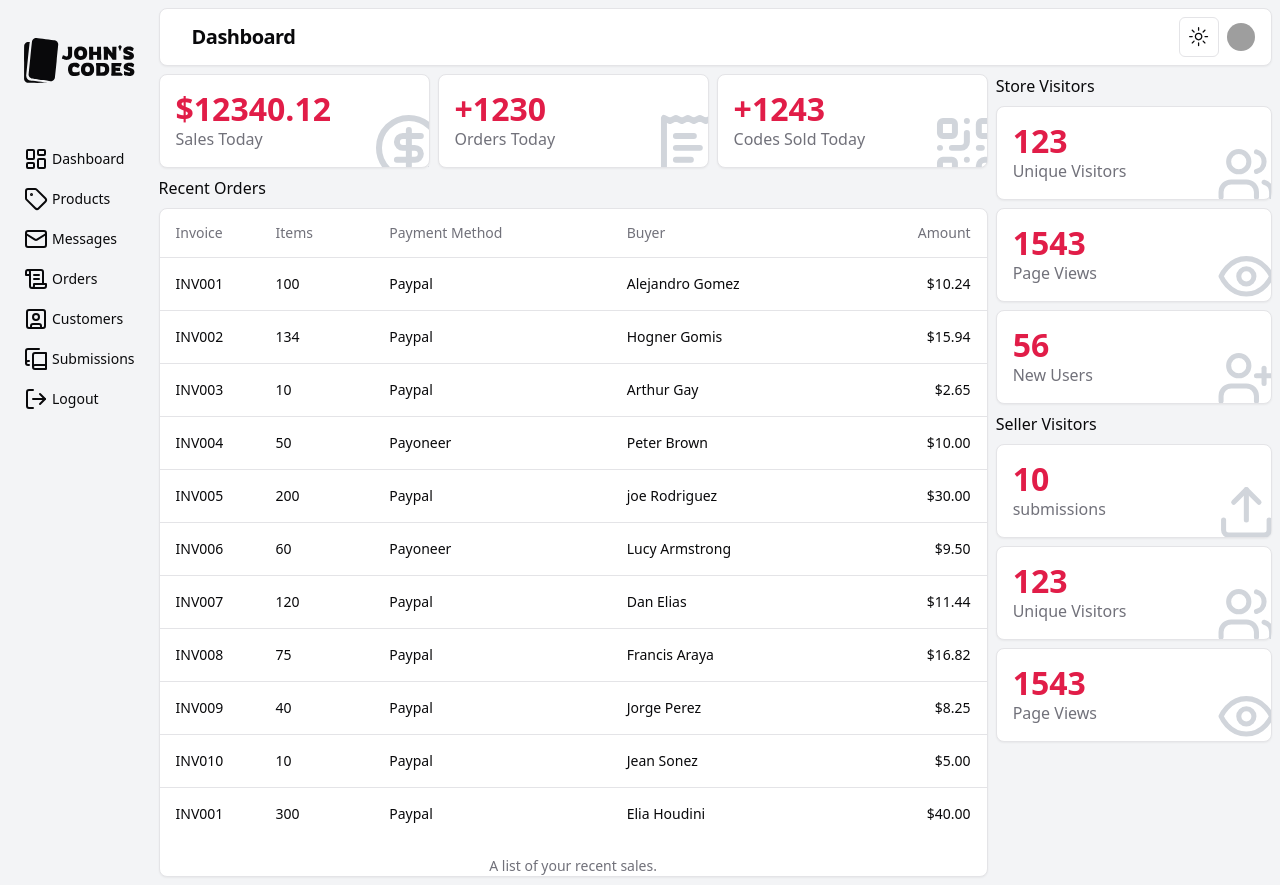
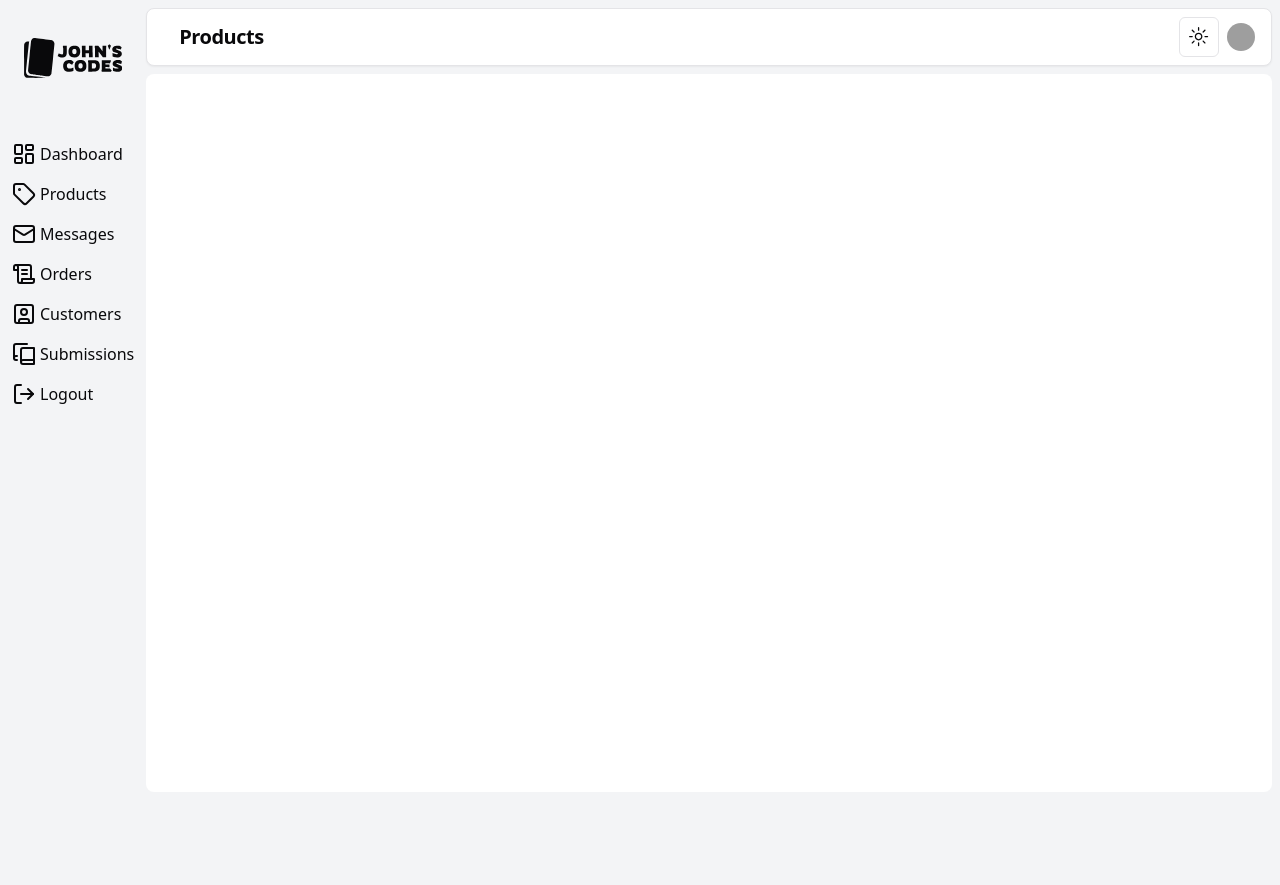
Before and after one commit to betajohn/eCommerce-Admin-Dashboard, a Next.js app: page /admin in a window 1280 px wide. After the commit the page ends 800 px from the top, so only its background shows below. Built offline with nearby package versions, Linux system fonts and the light colour scheme; grey boxes are pictures that could not be loaded.

Commit message:
Savepoint before implementing Products searchbar

```diff
--- a/src/app/layout.tsx
+++ b/src/app/layout.tsx
@@ -17,8 +17,8 @@ export default function RootLayout({
   children: React.ReactNode;
 }>) {
   return (
-    <html lang="en" className="min-h-full">
-      <body className="h-full min-w-80 max-w-7xl m-auto bg-gray-100 dark:bg-gray-800">
+    <html lang="en" className="min-h-screen">
+      <body className="min-h-full min-w-80 max-w-7xl m-auto bg-gray-100 dark:bg-gray-800">
         <ThemeProvider
           attribute="class"
           defaultTheme="system"
--- a/src/components/admin/AdminDashboard.tsx
+++ b/src/components/admin/AdminDashboard.tsx
@@ -3,16 +3,24 @@ import Aside from './Aside';
 import DBHead from './DBHead';
 import DBBody from './DBBody';
 import { useState } from 'react';
+import ProductsBody from '@/components/admin/products/ProductsBody';
 
 export default function AdminDashboard() {
   const [show, setShow] = useState(false);
+  const [panel, setPanel] = useState('Products');
 
   return (
-    <div className="h-full p-2 flex justify-center gap-2">
-      {!show && <Aside />}
-      <div className="flex flex-col items-center justify-center h-full w-full gap-2">
-        <DBHead setShow={setShow} show={show} />
-        <DBBody />
+    <div className="min-h-screen p-2 flex justify-center gap-2">
+      {!show && <Aside setPanel={setPanel} />}
+      <div className="flex flex-col items-center min-h-full w-full gap-2">
+        <DBHead
+          setShow={setShow}
+          show={show}
+          setPanel={setPanel}
+          panel={panel}
+        />
+        {panel === 'Dashboard' && <DBBody />}
+        {panel === 'Products' && <ProductsBody />}
       </div>
     </div>
   );
--- a/src/components/admin/Aside.tsx
+++ b/src/components/admin/Aside.tsx
@@ -11,6 +11,7 @@ import {
 import { Button } from '@/components/ui/button';
 import { ReactNode } from 'react';
 import Logo from '/public/images/JohnsSVG.svg';
+import { Dispatch, SetStateAction } from 'react';
 
 interface menuItem {
   icon: LucideIcon;
@@ -48,16 +49,28 @@ const menuBtns: menuItem[] = [
   },
 ];
 
-export function asideContent(sheet: boolean): ReactNode {
+export function asideContent(
+  showInSheet: boolean,
+  setPanel: Dispatch<SetStateAction<string>>
+): ReactNode {
   return (
     <div className="flex flex-col h-full items-start justify-start py-2.5">
       <div className="w-full mb-10 object-cover px-6 sm:px-0 lg:p-4">
         <Logo className="mx-auto mt-1" />
       </div>
       {menuBtns.map((btn) => (
-        <Button variant="ghost" key={btn.description} className="gap-1">
+        <Button
+          variant="ghost"
+          key={btn.description}
+          onClick={() => setPanel(btn.description)}
+          className="gap-1 px-1"
+        >
           <btn.icon className="w-6" />
-          <span className={`${sheet === false && 'hidden xl:flex'}`}>
+          <span
+            className={`${
+              showInSheet === false && 'hidden lg:flex text-xs xl:text-base'
+            }`}
+          >
             {btn.description}
           </span>
         </Button>
@@ -66,10 +79,14 @@ export function asideContent(sheet: boolean): ReactNode {
   );
 }
 
-export default function Aside() {
+export default function Aside({
+  setPanel,
+}: {
+  setPanel: Dispatch<SetStateAction<string>>;
+}) {
   return (
     <aside className="hidden sm:flex h-full text-card-foreground">
-      {asideContent(false)}
+      {asideContent(false, setPanel)}
     </aside>
   );
 }
--- a/src/components/admin/DBHead.tsx
+++ b/src/components/admin/DBHead.tsx
@@ -15,32 +15,36 @@ import { ModeToggle } from '../ModeToggle';
 import { Card, CardHeader, CardTitle } from '../ui/card';
 
 interface AsideProps {
+  setPanel: Dispatch<SetStateAction<string>>;
+  setShow: Dispatch<SetStateAction<boolean>>;
   show: boolean;
-  setShow: Dispatch<SetStateAction<boolean>>;
+  panel: string;
 }
 
-export default function DBHead({ show, setShow }: AsideProps) {
-  function x() {
-    setShow(true);
-  }
-  function y() {
-    setShow(false);
-  }
+export default function DBHead({ setPanel, panel, setShow, show }: AsideProps) {
   return (
     <div className="w-full flex items-center justify-between rounded-lg border bg-card text-card-foreground shadow-sm p-2">
       <div className="flex justify-center items-center">
         <Sheet>
           <SheetTrigger asChild>
-            <Button onClick={x} variant="ghost" className="sm:hidden p-0">
+            <Button
+              onClick={() => setShow(true)}
+              variant="ghost"
+              className="sm:hidden p-0"
+            >
               <Menu className="w-8" />
             </Button>
           </SheetTrigger>
-          <SheetContent side="left" onCloseAutoFocus={y} className="w-auto">
-            {asideContent(true)}
+          <SheetContent
+            side="left"
+            onCloseAutoFocus={() => setShow(false)}
+            className="w-auto"
+          >
+            {asideContent(true, setPanel)}
           </SheetContent>
         </Sheet>
         <CardHeader className="py-0">
-          <CardTitle className="text-xl">Dashboard</CardTitle>
+          <CardTitle className="text-xl">{panel}</CardTitle>
         </CardHeader>
       </div>
       <div className="flex justify-center items-center gap-2 px-2">
--- a/src/components/admin/dashboard/TopThree.tsx
+++ b/src/components/admin/dashboard/TopThree.tsx
@@ -41,7 +41,7 @@ export default function TopThree() {
       {cards.map((c) => (
         <article
           key={c.title}
-          className="relative rounded-lg border bg-card text-card-foreground shadow-sm w-full flex flex-col p-4"
+          className="relative rounded-lg bg-card text-card-foreground shadow-sm w-full flex flex-col p-4"
         >
           <span className="text-primary font-semibold text-3xl sm:text-[clamp(1.5rem,_3vw,_2rem)]">
             {c.value}
--- /dev/null
+++ b/src/components/admin/products/ProductsBody.tsx
@@ -0,0 +1,5 @@
+export default function ProductsBody() {
+  return (
+    <section className="h-full w-full rounded-lg bg-card flex flex-col"></section>
+  );
+}
```
